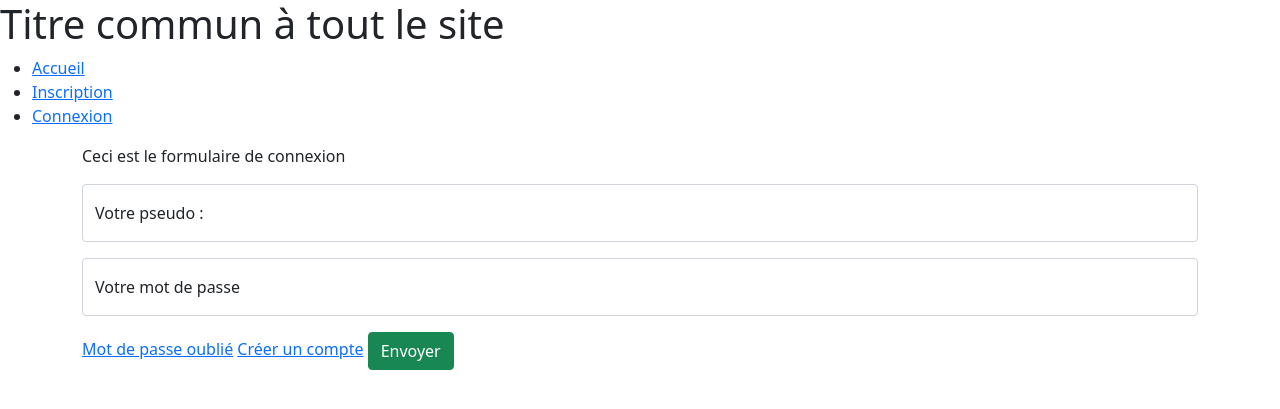
After one commit to damien02600/Site-de-Cinema, a PHP site: page /login.php in a window 1280 px wide. The commit adds this page. Shown: the top 409 px of the page. Run offline with PHP 8.4, Linux system fonts and the light colour scheme.

Commit message:
commencement connexion

```diff
--- a/includes/header.php
+++ b/includes/header.php
@@ -13,6 +13,7 @@
     <ul>
       <li><a href="home.php">Accueil</a></li>
       <li><a href="add-user.php">Inscription</a></li>
+      <li><a href="login.php">Connexion</a></li>
     </ul>
   </nav>
 </header>
--- /dev/null
+++ b/login.php
@@ -0,0 +1,31 @@
+<?php
+session_start();
+require_once 'models/database.php';
+require_once 'models/userModel.php';
+
+require_once 'includes/header.php';
+?>
+
+<div class="container">
+
+<p>Ceci est le formulaire de connexion</p>
+<form method="POST" action="">
+
+<div class="form-floating mb-3">
+        <input name="username" class="form-control  <?= !isset($formErrors['username']) ?: 'is-invalid' ?>" id="username" value="<?= @$_POST['username'] ?>" type="text" placeholder="Votre pseudo"/>
+        <label for="username" class="form-label">Votre pseudo :</label>
+        <small class="invalid-feedback"><?= @$formErrors['username'] ?></small>
+    </div>
+
+    <div class="form-floating mb-3">
+        <input name="password" class="form-control <?= !isset($formErrors['password']) ?: 'is-invalid' ?>" id="password"  value="<?= @$_POST['password'] ?>" type="password" placeholder="Votre mot de passe" />
+        <label for="password">Votre mot de passe</label>
+        <small class="invalid-feedback"><?= @$formErrors['password'] ?></small>
+    </div>
+
+
+<a href="#">Mot de passe oublié</a>
+<a href="./add-user.php">Créer un compte</a>
+    <input type="submit" class="btn btn-success" value="Envoyer" />
+
+</div>
```
